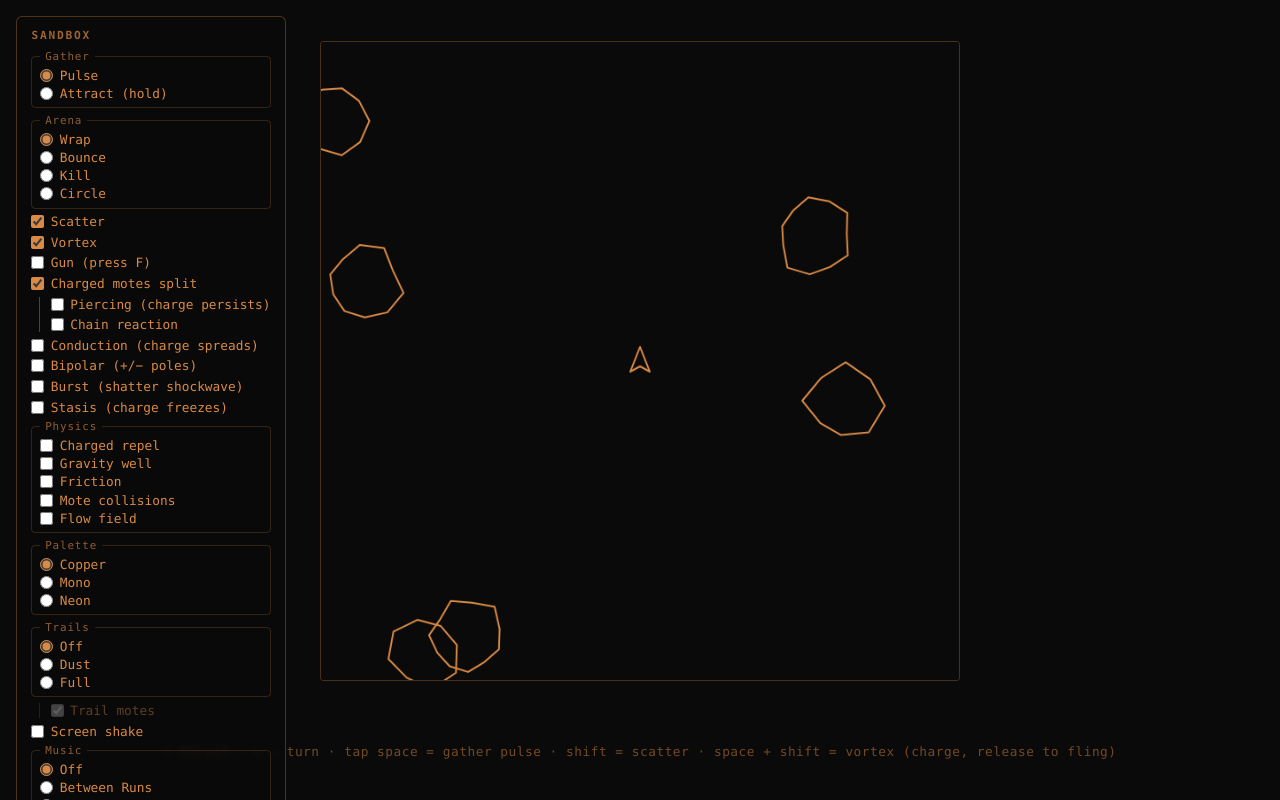
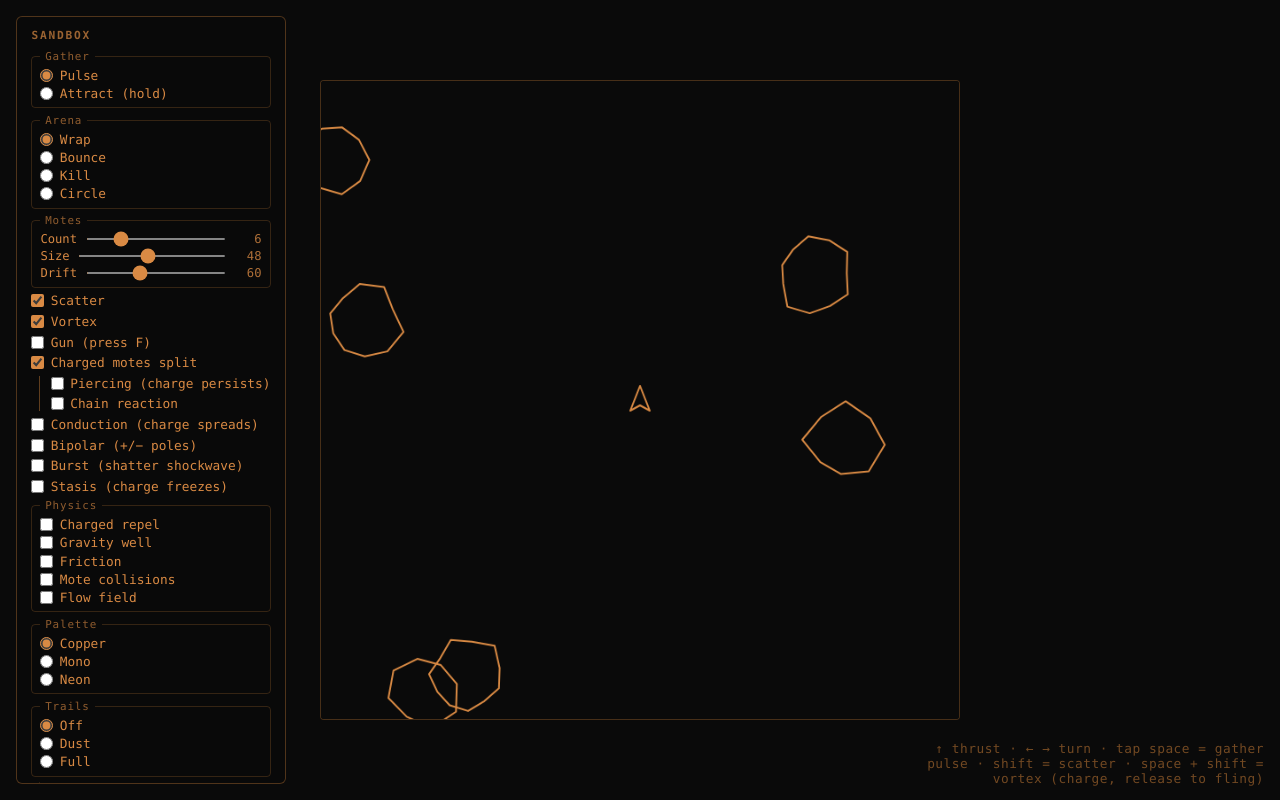
Before and after one commit to daydream-software/project-copper, a website built with Vite: page index.html in a window 1280 px wide. Built offline with nearby package versions, Linux system fonts and the light colour scheme.

Commit message:
feat(sandbox): mote field knobs + move hint clear of the panel
Add the first numeric sliders (a "Motes" panel group): Count (1–24), Size
(base radius 20–80) and Drift (0–160 px/s), backed by moteCount / moteSize /
moteDrift in Config — defaulting to the shipped 6 / 48 / 60 so createWorld and
step are unchanged for existing callers and tests.

createWorld and step's field-refill read the knobs; because radius/drift are
spawn params (not RNG draws), regenerating on the same seed resizes/multiplies
the motes in place rather than reshuffling. main.ts rebuilds the world (same
currentSeed) only when a generation knob changes, and each slider shows a live
<output> readout.

UI fixes alongside: the controls hint moves to the bottom-right (the tall
top-left panel was covering its left half) and the panel now scrolls
(max-height + overflow-y) so Reseed/SFX stay reachable as it grows.

Discriminating tests for count/size/drift and the in-place regeneration.
Gauntlet green: tsc + eslint clean, 50 tests pass, build OK.

Co-Authored-By: Claude Opus 4.8 (1M context) <noreply@anthropic.com>

```diff
--- a/index.html
+++ b/index.html
@@ -30,6 +30,12 @@
         <label><input type="radio" name="edges" value="bounce" /> Bounce</label>
         <label><input type="radio" name="edges" value="kill" /> Kill</label>
         <label><input type="radio" name="edges" value="circle" /> Circle</label>
+      </fieldset>
+      <fieldset>
+        <legend>Motes</legend>
+        <label class="range">Count <input type="range" id="opt-moteCount" min="1" max="24" step="1" value="6" /><output>6</output></label>
+        <label class="range">Size <input type="range" id="opt-moteSize" min="20" max="80" step="2" value="48" /><output>48</output></label>
+        <label class="range">Drift <input type="range" id="opt-moteDrift" min="0" max="160" step="10" value="60" /><output>60</output></label>
       </fieldset>
       <label><input type="checkbox" id="opt-scatter" checked /> Scatter</label>
       <label><input type="checkbox" id="opt-vortex" checked /> Vortex</label>
--- a/src/config.ts
+++ b/src/config.ts
@@ -31,6 +31,12 @@ export interface Config {
   burst: boolean
   /** Charged motes freeze in place (stasis). */
   stasis: boolean
+  /** How many motes the field is kept topped up to. */
+  moteCount: number
+  /** Base radius of a freshly-spawned mote, px. */
+  moteSize: number
+  /** Max drift speed of a freshly-spawned mote, px/s. */
+  moteDrift: number
   /** Motes are pulled toward the arena centre (a gravity well). */
   well: boolean
   /** Motes lose speed over time (drag). */
@@ -63,6 +69,9 @@ export const DEFAULT_CONFIG: Config = {
   bipolar: false,
   burst: false,
   stasis: false,
+  moteCount: 6,
+  moteSize: 48,
+  moteDrift: 60,
   well: false,
   friction: false,
   moteCollision: false,
--- a/src/main.ts
+++ b/src/main.ts
@@ -22,7 +22,6 @@ const ctx = canvas.getContext('2d')
 if (ctx === null) throw new Error('2d context unavailable')
 
 const input = createInput(window)
-let world: World = createWorld(readSeed(), canvas.width, canvas.height)
 
 function checked(id: string): boolean {
   return document.querySelector<HTMLInputElement>(id)?.checked ?? false
@@ -30,6 +29,12 @@ function checked(id: string): boolean {
 
 function radio(name: string): string | undefined {
   return document.querySelector<HTMLInputElement>(`input[name="${name}"]:checked`)?.value
+}
+
+// A numeric control's value (range sliders), falling back if the control is missing.
+function num(id: string, fallback: number): number {
+  const v = document.querySelector<HTMLInputElement>(id)?.valueAsNumber
+  return v !== undefined && Number.isFinite(v) ? v : fallback
 }
 
 function readPanel(): Config {
@@ -50,6 +55,9 @@ function readPanel(): Config {
     bipolar: checked('#opt-bipolar'),
     burst: checked('#opt-burst'),
     stasis: checked('#opt-stasis'),
+    moteCount: num('#opt-moteCount', 6),
+    moteSize: num('#opt-moteSize', 48),
+    moteDrift: num('#opt-moteDrift', 60),
     well: checked('#opt-well'),
     friction: checked('#opt-friction'),
     moteCollision: checked('#opt-moteCollision'),
@@ -66,6 +74,17 @@ function readPanel(): Config {
 // would be shown but ignored. The loop reads this `let` each frame, so reassigning it
 // from the panel takes effect immediately.
 let config: Config = readPanel()
+
+// The world is seeded from the panel's count/size/drift; keep the seed so tuning those
+// knobs regenerates the *same* arena (motes resize / multiply in place, not reshuffle).
+let currentSeed = readSeed()
+let world: World = createWorld(currentSeed, canvas.width, canvas.height, config)
+
+// Mote count / size / drift are world-generation knobs: changing them rebuilds the field
+// (the toggles, by contrast, just take effect on the next step). Detect that here.
+function genChanged(a: Config, b: Config): boolean {
+  return a.moteCount !== b.moteCount || a.moteSize !== b.moteSize || a.moteDrift !== b.moteDrift
+}
 
 // Piercing / chain reaction only matter when charged motes split, so disable them
 // (the panel dims the nested group) when that's off.
@@ -121,10 +140,21 @@ syncEnablement()
 applyAudio()
 applyArenaShape()
 
+// Live-update each slider's value readout (the <output> next to it) as it moves.
+for (const r of document.querySelectorAll<HTMLInputElement>('#panel input[type="range"]')) {
+  const out = r.nextElementSibling
+  const sync = (): void => { if (out instanceof HTMLOutputElement) out.textContent = r.value }
+  r.addEventListener('input', sync)
+  sync()
+}
+
 const panel = document.querySelector<HTMLElement>('#panel')
 if (panel !== null) {
   panel.addEventListener('change', (e) => {
+    const prev = config
     config = readPanel()
+    // Regenerate the field (same seed → same arena) when a generation knob changed.
+    if (genChanged(prev, config)) world = createWorld(currentSeed, canvas.width, canvas.height, config)
     updateHint()
     syncEnablement()
     applyAudio()
@@ -133,7 +163,8 @@ if (panel !== null) {
     if (e.target instanceof HTMLElement) e.target.blur()
   })
   document.querySelector<HTMLButtonElement>('#opt-reseed')?.addEventListener('click', (e) => {
-    world = createWorld(Math.floor(Math.random() * 1_000_000_000), canvas.width, canvas.height)
+    currentSeed = Math.floor(Math.random() * 1_000_000_000)
+    world = createWorld(currentSeed, canvas.width, canvas.height, config)
     if (e.target instanceof HTMLElement) e.target.blur()
   })
 }
--- a/src/sim.ts
+++ b/src/sim.ts
@@ -28,7 +28,6 @@ const ASTEROID_MAX_SPIN = 0.8 // max rad/s
 const ASTEROID_POINTS_MIN = 8
 const ASTEROID_POINTS_MAX = 12
 const CHILD_SCALE = 0.58 // child radius = parent radius * this
-const TARGET_ASTEROIDS = 6 // field is topped up to this count
 const SAFE_SPAWN_DIST = 140 // keep fresh asteroids off the ship
 const MOTE_MAX_SPEED = 720 // clamp so the field can't fling motes off to infinity (high enough for a charged fling)
 
@@ -88,10 +87,10 @@ function safePos(rng: Rng, width: number, height: number, avoid: Vec2): Vec2 {
   }
 }
 
-function spawnAsteroid(rng: Rng, width: number, height: number, radius: number, avoid: Vec2): Asteroid {
+function spawnAsteroid(rng: Rng, width: number, height: number, radius: number, drift: number, avoid: Vec2): Asteroid {
   return {
     pos: safePos(rng, width, height, avoid),
-    vel: driftVel(rng, ASTEROID_DRIFT),
+    vel: driftVel(rng, drift),
     radius,
     angle: random(rng) * Math.PI * 2,
     spin: (random(rng) * 2 - 1) * ASTEROID_MAX_SPIN,
@@ -116,8 +115,10 @@ function spawnChild(rng: Rng, parent: Asteroid, childCharge: number): Asteroid {
   }
 }
 
-/** Build a fresh world: ship centred, a seeded asteroid field, no bullets. */
-export function createWorld(seed: number, width: number, height: number): World {
+/** Build a fresh world: ship centred, a seeded asteroid field, no bullets. The field's
+ * count / size / drift come from the sandbox config (defaulting to the shipped values),
+ * so the same seed regenerates the same arena with whatever knobs are set. */
+export function createWorld(seed: number, width: number, height: number, config: Config = DEFAULT_CONFIG): World {
   const rng = makeRng(seed)
   const ship: Ship = {
     pos: { x: width / 2, y: height / 2 },
@@ -129,8 +130,8 @@ export function createWorld(seed: number, width: number, height: number): World
     charge: 0,
     pulseT: 99,
   }
-  const asteroids = [...Array(TARGET_ASTEROIDS).keys()].map(() =>
-    spawnAsteroid(rng, width, height, ASTEROID_BASE_RADIUS, ship.pos),
+  const asteroids = [...Array(config.moteCount).keys()].map(() =>
+    spawnAsteroid(rng, width, height, config.moteSize, config.moteDrift, ship.pos),
   )
   return { width, height, ship, bullets: [], asteroids, rngState: rng.s, t: 0 }
 }
@@ -513,10 +514,10 @@ export function step(world: World, input: Input, dt: number, config: Config = DE
   const moved = kicked.map((a) => stepMote(a, ship, world.width, world.height, dt, config)).filter((a): a is Asteroid => a !== null)
   const reacted = reactMotes(rng, moved, bullets, config, dt)
 
-  // Keep the field populated (no game-over yet: it's a sandbox).
-  const deficit = Math.max(0, TARGET_ASTEROIDS - reacted.asteroids.length)
+  // Keep the field populated to the configured count (no game-over yet: it's a sandbox).
+  const deficit = Math.max(0, config.moteCount - reacted.asteroids.length)
   const refill = [...Array(deficit).keys()].map(() =>
-    spawnAsteroid(rng, world.width, world.height, ASTEROID_BASE_RADIUS, armed.pos),
+    spawnAsteroid(rng, world.width, world.height, config.moteSize, config.moteDrift, armed.pos),
   )
 
   return {
--- a/src/style.css
+++ b/src/style.css
@@ -37,18 +37,28 @@ main {
   background: var(--bg);
 }
 
+/* Controls hint — pinned bottom-right so the (top-left) panel never covers it. */
 #hint {
+  position: fixed;
+  right: 1rem;
+  bottom: 0.85rem;
+  max-width: 23rem;
+  text-align: right;
   font-size: 0.8rem;
   letter-spacing: 0.04em;
   opacity: 0.6;
   user-select: none;
 }
 
-/* Sandbox options panel — floats over the canvas, top-left. */
+/* Sandbox options panel — floats over the canvas, top-left. It scrolls if it outgrows
+   the viewport so every control (Reseed, SFX…) stays reachable. */
 #panel {
   position: fixed;
   top: 1rem;
   left: 1rem;
+  max-height: calc(100vh - 2rem);
+  overflow-y: auto;
+  scrollbar-width: thin;
   display: flex;
   flex-direction: column;
   gap: 0.35rem;
@@ -94,6 +104,25 @@ main {
   cursor: pointer;
 }
 
+/* Slider rows (Motes: count / size / drift): label · slider (grows) · value readout. */
+#panel label.range {
+  gap: 0.55rem;
+  font-size: 0.76rem;
+}
+
+#panel label.range input[type="range"] {
+  flex: 1;
+  min-width: 72px;
+  height: 2px;
+}
+
+#panel label.range output {
+  min-width: 1.7rem;
+  text-align: right;
+  opacity: 0.8;
+  font-variant-numeric: tabular-nums;
+}
+
 /* Nested sub-options (Piercing / Chain) hang off "Charged motes split" — a vertical
    dependency line + indent. The whole group dims when the parent disables them. */
 #panel .sub {
```
Also changed, not shown: docs/ROADMAP.md (+15 -0 lines), src/sim.test.ts (+27 -0 lines), docs/progress/mote-knobs.png (added).
